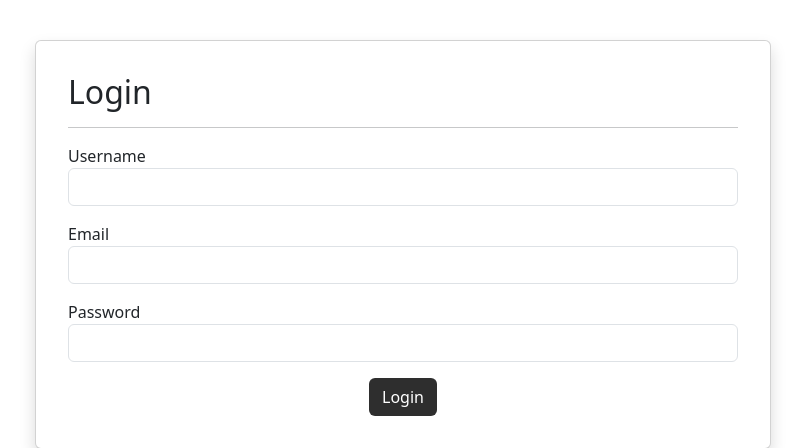
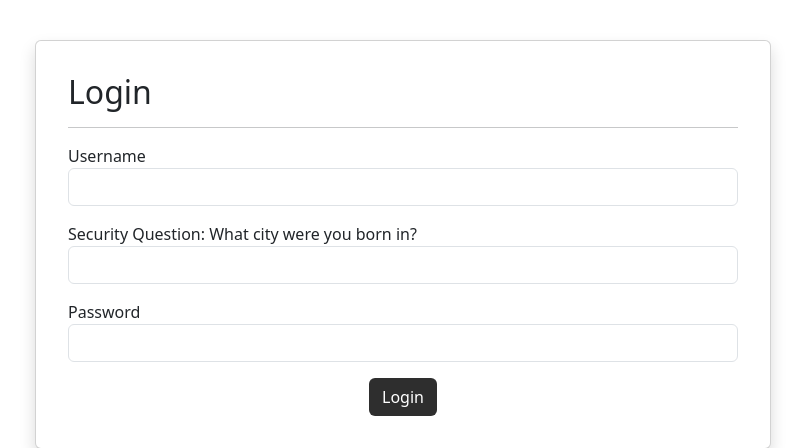
Before and after one commit to nimrathk/GT-Movies-Store, a Django app: page /accounts/login/ in a window 1280 px wide. Shown: the part 82-530 px from the top of the page, without its empty margins (237-1042 px from the left). Run offline with Django 5.2, Linux system fonts and the light colour scheme; some libraries are stand-ins or nearby versions.

Commit message:
Removes email code and modifies it for securityQ

```diff
--- a/moviesstore/accounts/forms.py
+++ b/moviesstore/accounts/forms.py
@@ -10,14 +10,12 @@ class CustomErrorList(ErrorList):
         return mark_safe(''.join([f'<div class="alert alert-danger" role="alert">{e}</div>' for e in self]))
 
 class CustomUserCreationForm(UserCreationForm):
-    email = forms.EmailField(required=True, widget=forms.EmailInput(attrs={'class': 'form-control'}))
-
     def __init__(self, *args, **kwargs):
         super(CustomUserCreationForm, self).__init__(*args, **kwargs)
-        for fieldname in ['username', 'email', 'password1',
+        for fieldname in ['username', 'securityQ', 'password1',
         'password2']:
             self.fields[fieldname].help_text = None
             self.fields[fieldname].widget.attrs.update(
                 {'class': 'form-control'}
             )
-        self.order_fields(['username', 'email', 'password1', 'password2'])
+        self.order_fields(['username', 'securityQ', 'password1', 'password2'])
--- a/moviesstore/accounts/templates/accounts/login.html
+++ b/moviesstore/accounts/templates/accounts/login.html
@@ -30,10 +30,10 @@
                          class="form-control">
                 </p>
                 <p>
-                  <label for="email">Email</label>
-                  <input id="email" type="text"
-                         name="email" required
-                         autocomplete="email"
+                  <label for="securityQ">Security Question: What city were you born in?</label>
+                  <input id="securityQ" type="text"
+                         name="securityQ" required
+                         autocomplete="securityQ"
                          class="form-control">
                 </p>
                 <p>
--- a/moviesstore/accounts/views.py
+++ b/moviesstore/accounts/views.py
@@ -23,11 +23,11 @@ def login(request):
         user = authenticate(
             request,
             username = request.POST['username'],
-            email = request.POST['email'],
+            securityQ = request.POST['securityQ'],
             password = request.POST['password']
         )
         if user is None:
-            template_data['error'] = 'The username, email, or password is incorrect.'
+            template_data['error'] = 'The username, security question, or password is incorrect.'
             return render(request, 'accounts/login.html',
                 {'template_data': template_data})
         else:
```
Also changed, not shown: moviesstore/accounts/admin.py (+0 -10 lines), moviesstore/moviesstore/settings.py (+0 -8 lines).
